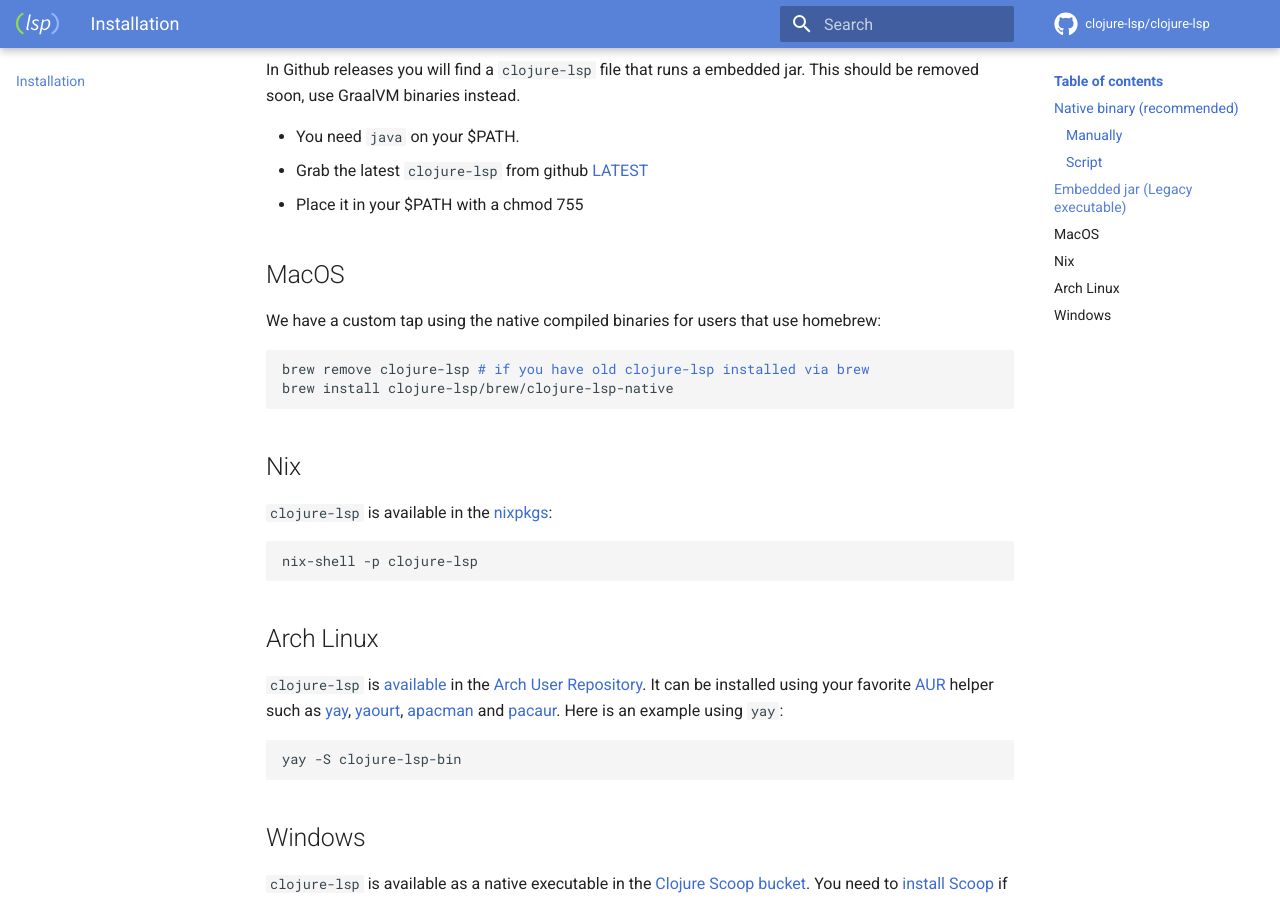
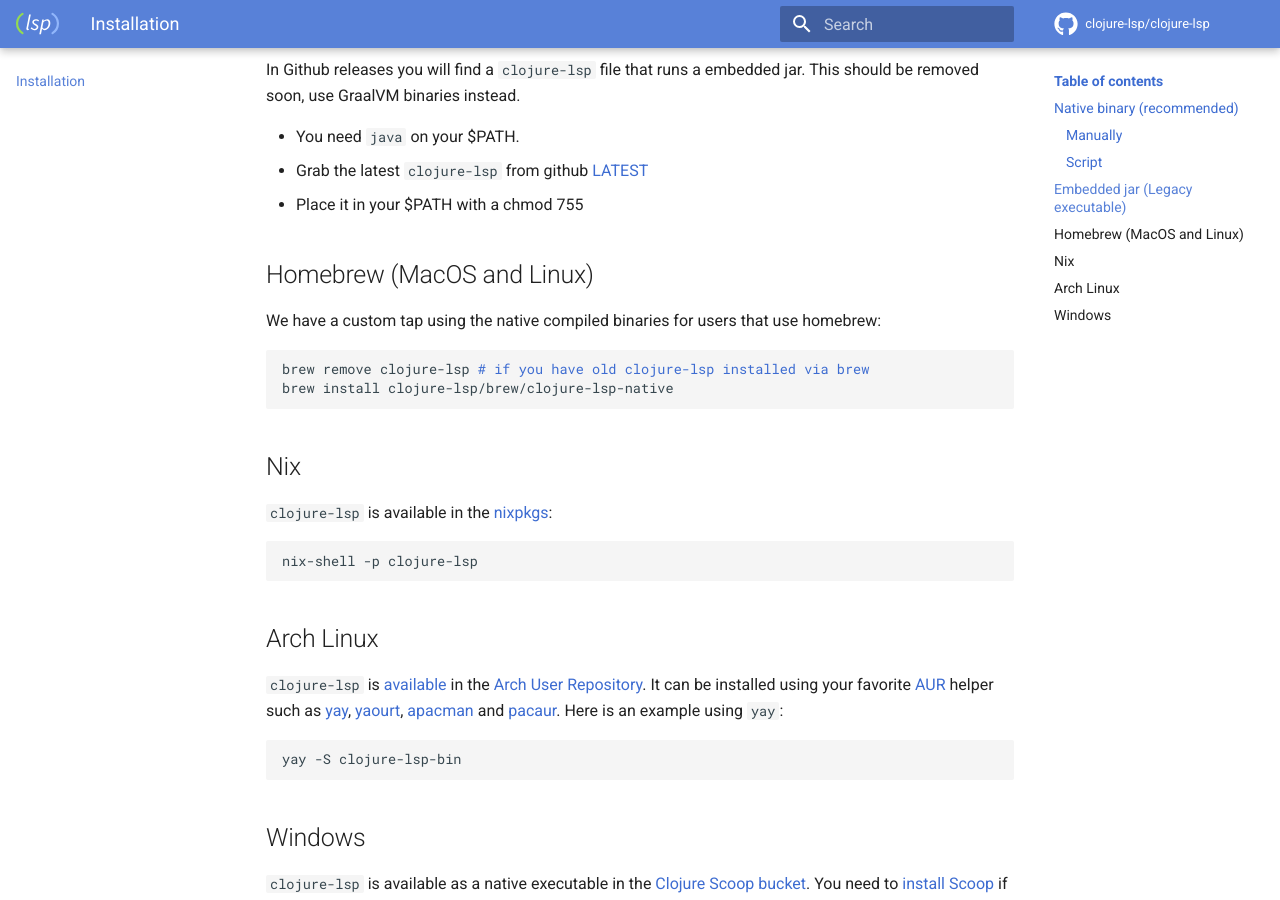
Before and after one commit to clojure-lsp/clojure-lsp, an MkDocs documentation site: the page built from docs/installation.md, in a window 1280 px wide and 900 px high, scrolled down 662 px. Built offline with MkDocs 1.6.1 and Material for MkDocs 9.7.7, drawn with Linux system fonts in a browser that asks for light colours; comment, search, counter and statistics services are not loaded.

Commit message:
Render brew class with template. Add Linux support

```diff
--- a/docs/installation.md
+++ b/docs/installation.md
@@ -22,7 +22,7 @@ In Github releases you will find a `clojure-lsp` file that runs a embedded jar.
 - Grab the latest `clojure-lsp` from github [LATEST](https://github.com/snoe/clojure-lsp/releases/latest)
 - Place it in your $PATH with a chmod 755
 
-## MacOS
+## Homebrew (MacOS and Linux)
 
 We have a custom tap using the native compiled binaries for users that use homebrew:
 
```
Also changed, not shown: CHANGELOG.md (+1 -0 lines), 1 other file.
